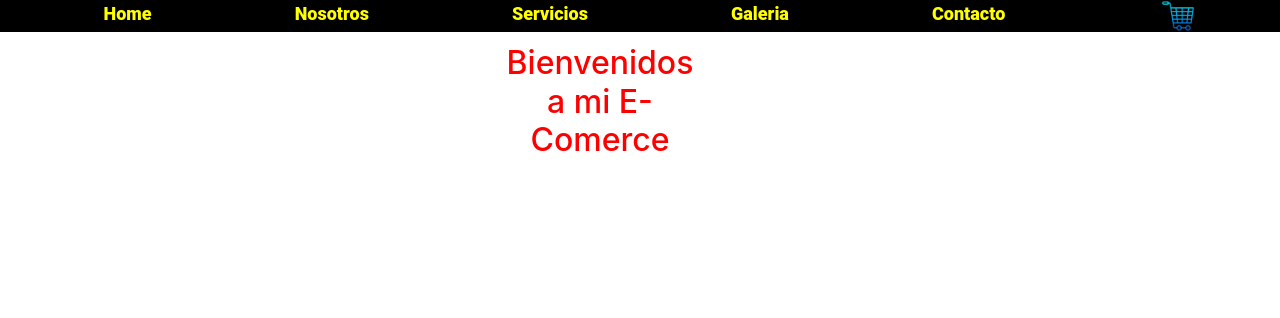
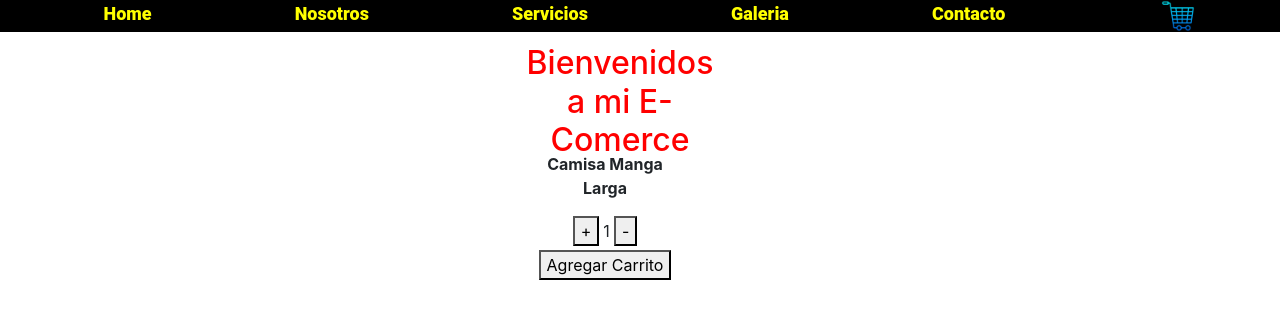
Before and after one commit to vago1992/Curso-React-Js-Santiago, a React (Create React App) app: page / in a window 1280 px wide. Shown: the top 318 px of the page. Built offline with nearby package versions, Linux system fonts and the light colour scheme; the HTML template or start-up script is replaced by a standard one.

Commit message:
Tercer commit

```diff
--- a/src/App.js
+++ b/src/App.js
@@ -6,8 +6,14 @@ import ItemListContainer from './componentes/ItemListContainer';
 function App() {
   return (
     <div className="App">
+      {/*
+      <Menu item={ItemListContainer}>
+      </Menu>  */}
       <Menu/>
       <ItemListContainer/>
+
+
+
     </div>
   );
 }
--- /dev/null
+++ b/src/componentes/ItemCount.js
@@ -0,0 +1,63 @@
+import React from 'react';
+import { useState, useEffect } from 'react';
+import './Menu.css';
+
+
+
+export default function ItemCount() {
+    const stock=10
+    const [count,setCount]= useState(1)
+
+    //const count=0
+    const handleCount=()=>{
+        if (count<stock){
+            //     count=count+1;
+            setCount(count+1)
+            //setFechaYHora(Date)
+        }
+
+    }
+    const reduceCount=()=>{
+        if (count>1){
+            setCount(count-1)
+        }
+    }
+
+    return (
+        <div className='moduloCompras'>
+            <fieldset className='recuadro'>
+                <p>Camisa Manga Larga</p>
+                <button onClick={handleCount} className='countSum'>+</button>
+                {count}
+                <button onClick={reduceCount} className='countExtract'>-</button>
+                <br></br>
+                <button>Agregar Carrito</button>
+
+            </fieldset>
+
+
+
+
+        </div>
+    )
+}
+
+/*const [FechaYHora, setFechaYHora]=useState(Date)
+/*const [Boolean, setBoolean]=useState(true)
+
+
+//const handleBoolean=()=>{
+//    setBoolean(!Boolean)
+//}
+//useEffect(()=>{
+//    console.log("Llamada Api")
+//},[])
+/*useEffect(()=>{
+    console.log("Llamada Api 2")
+},[Boolean])
+useEffect(()=>{
+    return()=>{
+        console.log("Efecto limpieza")
+    }
+
+},[Boolean])*/
--- a/src/componentes/ItemListContainer.js
+++ b/src/componentes/ItemListContainer.js
@@ -1,11 +1,15 @@
 import React from 'react'
+import ItemCount from './ItemCount'
 import Saludo from './Saludo'
 
 
 export default function ItemListContainer() {
+
     return (
         <div>
             <Saludo saludo="Bienvenidos a mi E-Comerce"/>
+            <ItemCount/>
+
         </div>
     )
 }
--- a/src/componentes/Menu.css
+++ b/src/componentes/Menu.css
@@ -26,5 +26,21 @@ a{
     color: red;
     height: 100px;
     width: 200px;
-    margin-left: 500px;
+    margin-left: 520px;
 }
+
+.recuadro{
+    width: 160px;
+    margin-left: 525px;
+}
+p{
+    font-weight: bolder;
+}
+.countSum{
+    margin-right: 4px;
+    margin-bottom: 4px;
+}
+.countExtract{
+    margin-left: 4px;
+    margin-bottom: 4px;
+}
```
Also changed, not shown: src/componentes/Menu.js (+40 -0 lines).
